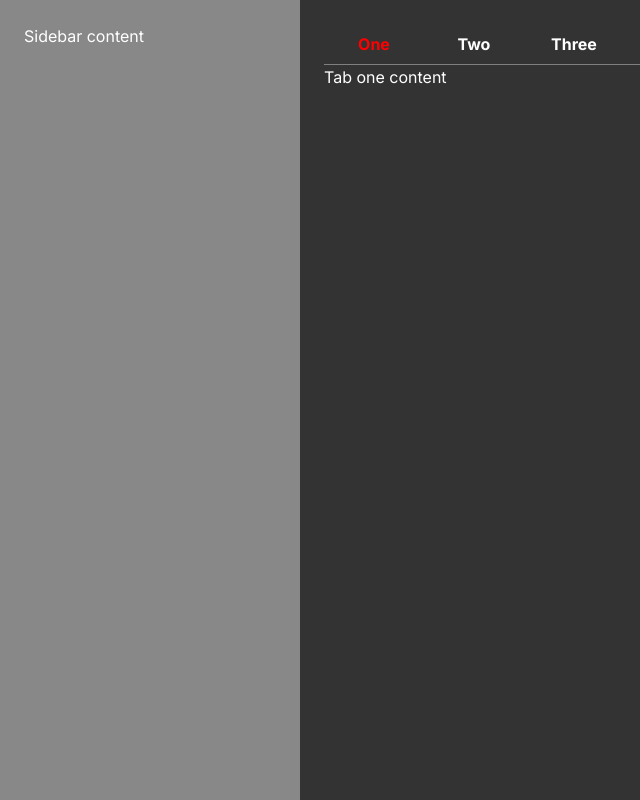
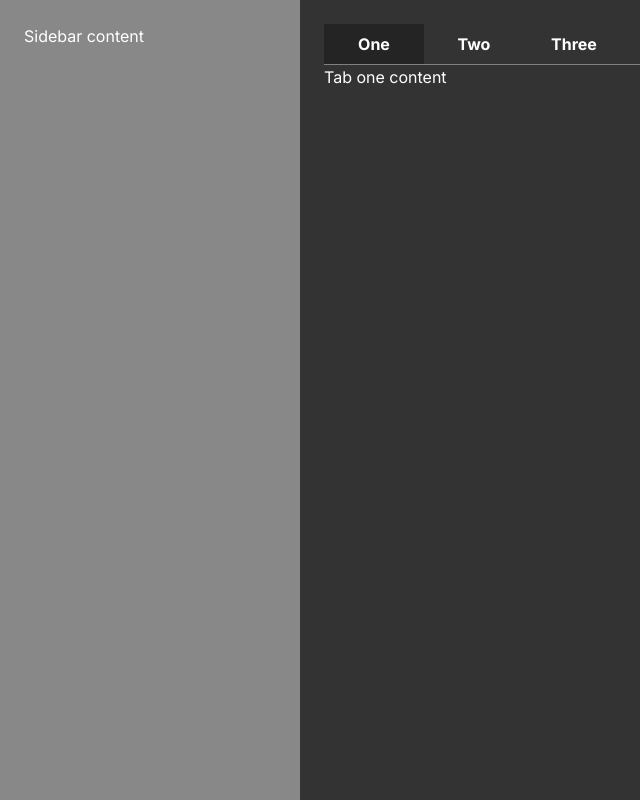
Before and after one commit to andamio/ha-react-test, a React (Vite) app: page / in a window 1280 px wide. Shown: the whole page, without its empty margins (0-640 px from the left). Built offline with nearby package versions, Linux system fonts and the light colour scheme.

Commit message:
1 file modified

```diff
--- a/src/components/radix-tabs/radix-tabs.styled.ts
+++ b/src/components/radix-tabs/radix-tabs.styled.ts
@@ -27,10 +27,11 @@ export const StyledTab = styled(Tabs.Trigger)`
   cursor: pointer;
 
   &:focus-visible {
+    outline: 1px solid ${theme.colors.lightGrey};
     background-color: ${theme.colors.overlayBackground};
   }
 
   &[data-state="active"] {
-    color: ${theme.colors.buttonRed};
+    background-color: ${theme.colors.overlayBackground};
   }
 `;
```
